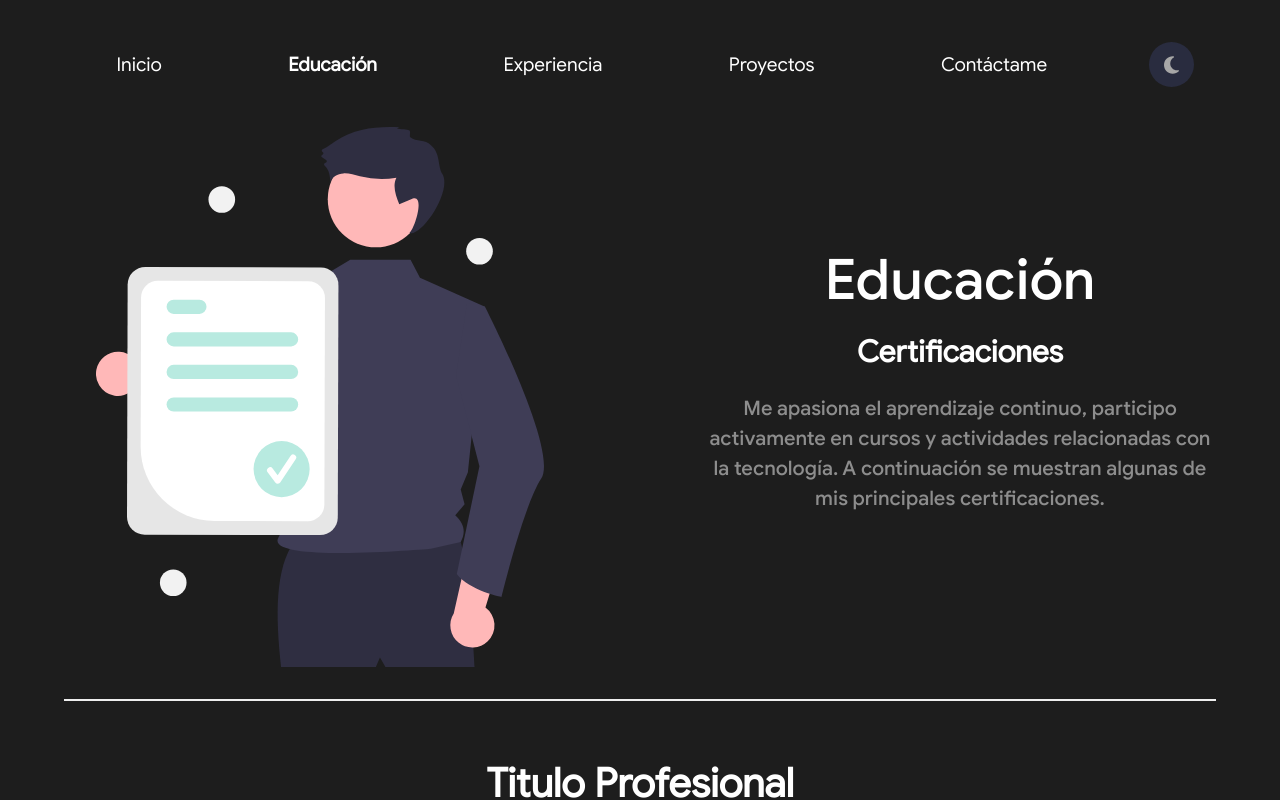
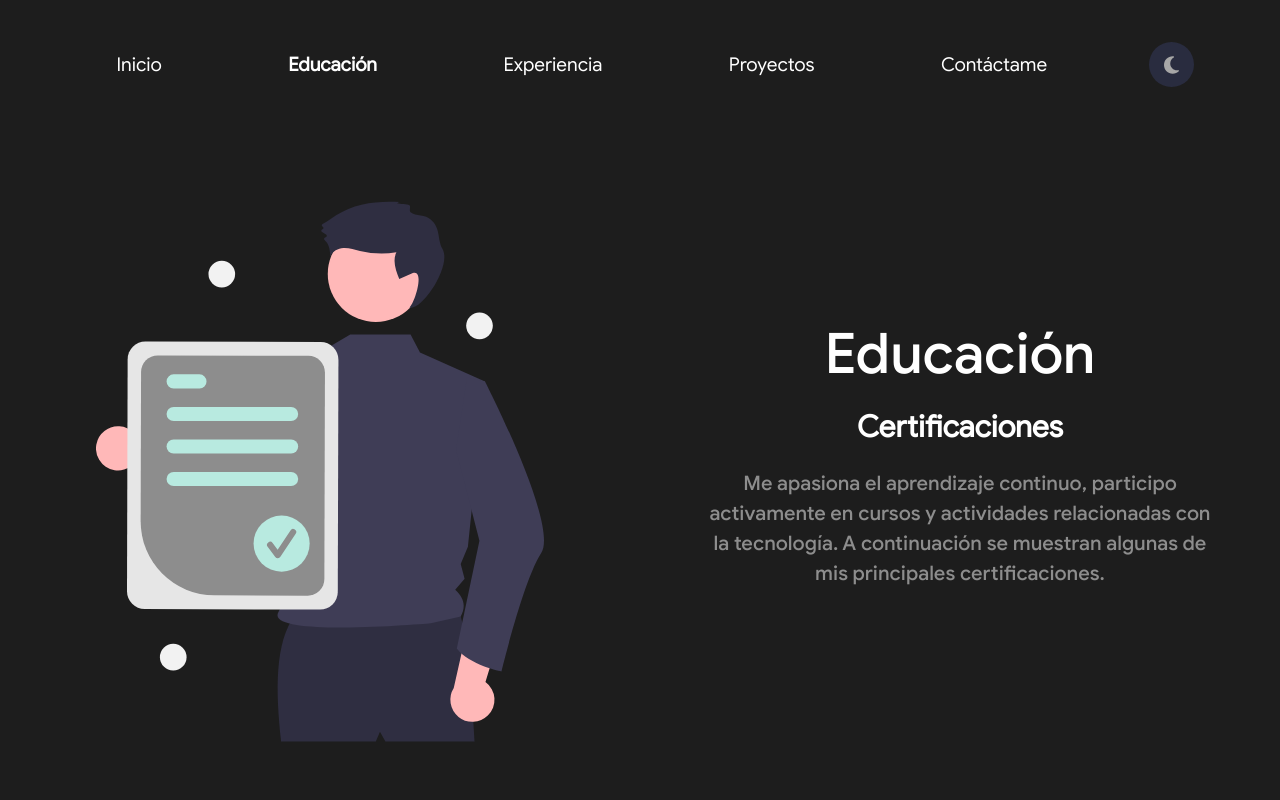
Before and after one commit to serodas/my-portfolio-react-typescript, a React (Vite) app: page /education in a window 1280 px wide. Shown: the top 800 px of the page. Built offline with nearby package versions, Linux system fonts and the light colour scheme; a web font is replaced by a local one.

Commit message:
Convert education svg to component

```diff
--- a/src/sections/education/Education.tsx
+++ b/src/sections/education/Education.tsx
@@ -2,7 +2,7 @@ import { CertificationRepository } from "../../domain/CertificationRepository";
 import { Theme } from "../../domain/Theme";
 import { CertificationCard } from "./CertificationCard";
 import styles from "./Education.module.scss";
-import EducationSvg from "./education.svg";
+import { EducationSVG } from "./EducationSVG";
 import UnadIcon from "./unad_icon.svg";
 
 export const Education = ({
@@ -18,7 +18,7 @@ export const Education = ({
 		<section className={styles.section}>
 			<div className={styles.icon__container}>
 				<figure>
-					<img src={EducationSvg} alt="education svg" />
+					<EducationSVG theme={theme} />
 				</figure>
 			</div>
 
--- /dev/null
+++ b/src/sections/education/EducationSVG.tsx
@@ -0,0 +1,88 @@
+import { Theme } from "../../domain/Theme";
+
+export const EducationSVG = ({ theme }: { theme: Theme }) => (
+	<svg
+		xmlns="http://www.w3.org/2000/svg"
+		data-name="Layer 1"
+		width="571.9401"
+		height="689.03807"
+		viewBox="0 0 571.9401 689.03807"
+		xmlnsXlink="http://www.w3.org/1999/xlink"
+	>
+		<path
+			d="M310.01916,435.42226a27.98147,27.98147,0,0,0,42.37447,6.73419L438.65036,491.628,435.4356,440.0556l-81.418-39.07245a28.13311,28.13311,0,0,0-43.99844,34.43911Z"
+			transform="translate(-305.93035 -105.86477)"
+			fill="#ffb8b8"
+		/>
+		<path
+			d="M559.74073,633.60374c-25.58649,35.81171-24.67114,95.72552-17.53253,161.29907l120.97431,0,5.25976-12.27277,7.013,12.27277H789.41664s-8.76624-166.5589-24.54554-171.81867S559.74073,633.60374,559.74073,633.60374Z"
+			transform="translate(-305.93035 -105.86477)"
+			fill="#2f2e41"
+		/>
+		<circle cx="357.25219" cy="92.2184" r="61.36378" fill="#ffb8b8" />
+		<path
+			d="M707.534,275.36772l12,23,83,37L780.71663,546.50355,771.534,568.36772l4.96133,18.98719L764.534,601.36772c12.00666,10.86383,13.53168,22.23645,7,34l-38.22143,8.75551s-212.52143,18.89787-194.6109-14.026c19.5697-35.97382,24.5531-142.21509-18.64893-198.988-36.67743-48.19873-8.51874-110.74154-8.51874-110.74154l87-26,32-19Z"
+			transform="translate(-305.93035 -105.86477)"
+			fill="#3f3d56"
+		/>
+		<path
+			d="M690.42555,108.19489a3.3845,3.3845,0,0,1,3.25677-1.93272c-28.09344-1.68047-57.68463,1.5939-81.18768,17.0753-5.694,3.75065-11.06234,8.2243-17.25845,10.94508a1.85911,1.85911,0,0,0-.37964,3.163l.68052.53368a1.86606,1.86606,0,0,1-.60741,3.25335l0,0a1.86606,1.86606,0,0,0-.4688,3.35219l5.21528,3.37072a1.85778,1.85778,0,0,1,.0171,3.12575,9.27094,9.27094,0,0,1-1.38684.70319,1.86177,1.86177,0,0,0-.59,3.12753,18.53712,18.53712,0,0,1,5.04588,7.37659c1.73828,4.51977,2.05054,9.44217,2.34418,14.27575,1.79657-6.9743,9.408-11.07971,16.59783-11.49687s14.20191,1.95513,21.1991,3.66045a117.27165,117.27165,0,0,0,46.548,1.79065c-5.25647,10.54876-.82245,23.13119,3.63952,34.03981l14.44311-6.19059c19.83576-11.1969,6.01886,36.16774-1.39679,42.67007,15.14148,5.24939,54.77246-53.01373,42.02326-75.11433-6.632-11.49641-1.92432-26.324-14.96289-37.2275-6.39032-6.72715-19.14893-3.73718-25.66358-9.32824-2.56408-2.20055,1.34412-8.08781-2.17956-9.37084C704.184,109.57076,690.61909,107.76539,690.42555,108.19489Z"
+			transform="translate(-305.93035 -105.86477)"
+			fill="#2f2e41"
+		/>
+		<path
+			d="M586.484,300.30766c-11.26,49.99-40.14,166.71-69.44,191.12011a17.09185,17.09185,0,0,1-6.52,3.84986c-102.99,25.09009-135.99-38.90991-135.99-38.90991s27.6-13.45,28.3-39.74l55.66,17.27,48.52-109.19007,7.14-6.66.04-.03992Z"
+			transform="translate(-305.93035 -105.86477)"
+			fill="#3f3d56"
+		/>
+		<path
+			d="M806.07542,761.94066a27.9815,27.9815,0,0,0-2.93831-42.80551L832.009,623.98224l-49.53858,14.69627L762.648,726.78424a28.13311,28.13311,0,0,0,43.42743,35.15642Z"
+			transform="translate(-305.93035 -105.86477)"
+			fill="#ffb8b8"
+		/>
+		<path
+			d="M779.6504,330.0445l22.8836,5.32322s94.58417,184.02791,71.79194,219.09292-50.7146,151.15612-50.7146,151.15612-41.298-8.21-57.07734-29.249l28.89558-137.68626-29.8053-115.7146Z"
+			transform="translate(-305.93035 -105.86477)"
+			fill="#3f3d56"
+		/>
+		<path
+			d="M345.50989,603.32045l.82172-296.38866a22.65241,22.65241,0,0,1,22.68944-22.564l223.83925.62059a22.65238,22.65238,0,0,1,22.56385,22.68944l-.82172,296.38866a22.65238,22.65238,0,0,1-22.68932,22.564l-223.83924-.62058A22.6524,22.6524,0,0,1,345.50989,603.32045Z"
+			transform="translate(-305.93035 -105.86477)"
+			fill="#e6e6e6"
+		/>
+		<path
+			d="M362.92794,513.84626l.52828-190.54552a21.21423,21.21423,0,0,1,21.24934-21.13184l192.371.53334a21.21515,21.21515,0,0,1,21.13292,21.24935l-.73122,263.74558A21.21517,21.21517,0,0,1,576.22782,608.829L457.058,608.49863A94.49829,94.49829,0,0,1,362.92794,513.84626Z"
+			transform="translate(-305.93035 -105.86477)"
+			fill={theme.svgColor}
+		/>
+		<path
+			d="M555.034,385.86772h-150a9,9,0,0,1,0-18h150a9,9,0,0,1,0,18Z"
+			transform="translate(-305.93035 -105.86477)"
+			fill="#b8eae0"
+		/>
+		<path
+			d="M438.034,344.36772h-33a9,9,0,0,1,0-18h33a9,9,0,0,1,0,18Z"
+			transform="translate(-305.93035 -105.86477)"
+			fill="#b8eae0"
+		/>
+		<path
+			d="M555.034,427.36772h-150a9,9,0,0,1,0-18h150a9,9,0,0,1,0,18Z"
+			transform="translate(-305.93035 -105.86477)"
+			fill="#b8eae0"
+		/>
+		<path
+			d="M555.034,468.86772h-150a9,9,0,0,1,0-18h150a9,9,0,0,1,0,18Z"
+			transform="translate(-305.93035 -105.86477)"
+			fill="#b8eae0"
+		/>
+		<circle cx="236.96655" cy="436.54264" r="35.81102" fill="#b8eae0" />
+		<path
+			d="M538.01154,561.04537a3.98231,3.98231,0,0,1-3.18646-1.59372l-9.7698-13.02661a3.98339,3.98339,0,1,1,6.37358-4.77985l6.39173,8.52166,16.41634-24.62419a3.98356,3.98356,0,1,1,6.629,4.41936L541.32638,559.2714a3.9851,3.9851,0,0,1-3.204,1.77267C538.08546,561.04472,538.0485,561.04537,538.01154,561.04537Z"
+			transform="translate(-305.93035 -105.86477)"
+			fill={theme.svgColor}
+		/>
+		<circle cx="160.60365" cy="92.50295" r="17" fill="#f2f2f2" />
+		<circle cx="98.60365" cy="581.50295" r="17" fill="#f2f2f2" />
+		<circle cx="489.60365" cy="158.50295" r="17" fill="#f2f2f2" />
+	</svg>
+);
```
Also changed, not shown: src/sections/education/education.svg (deleted).
